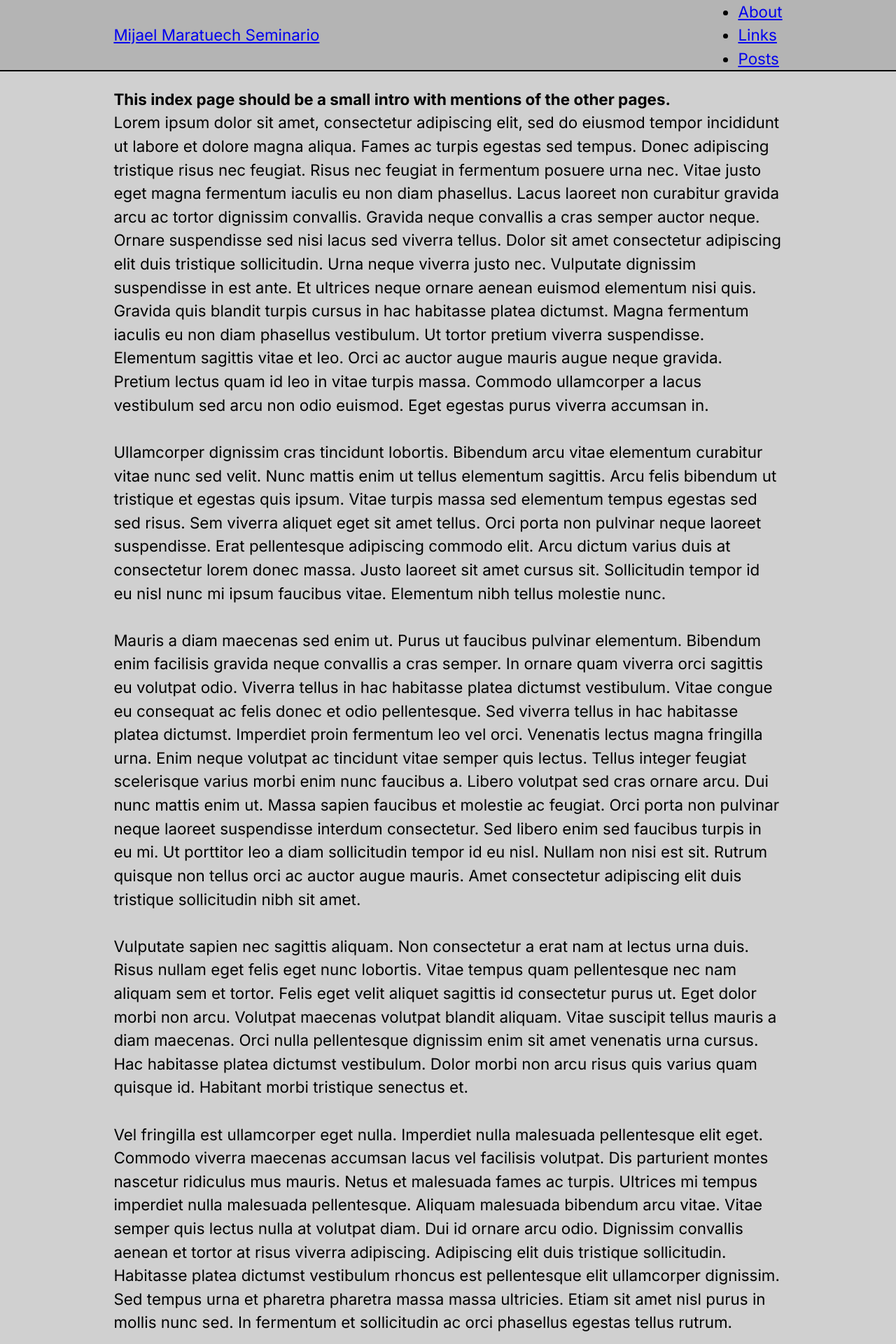
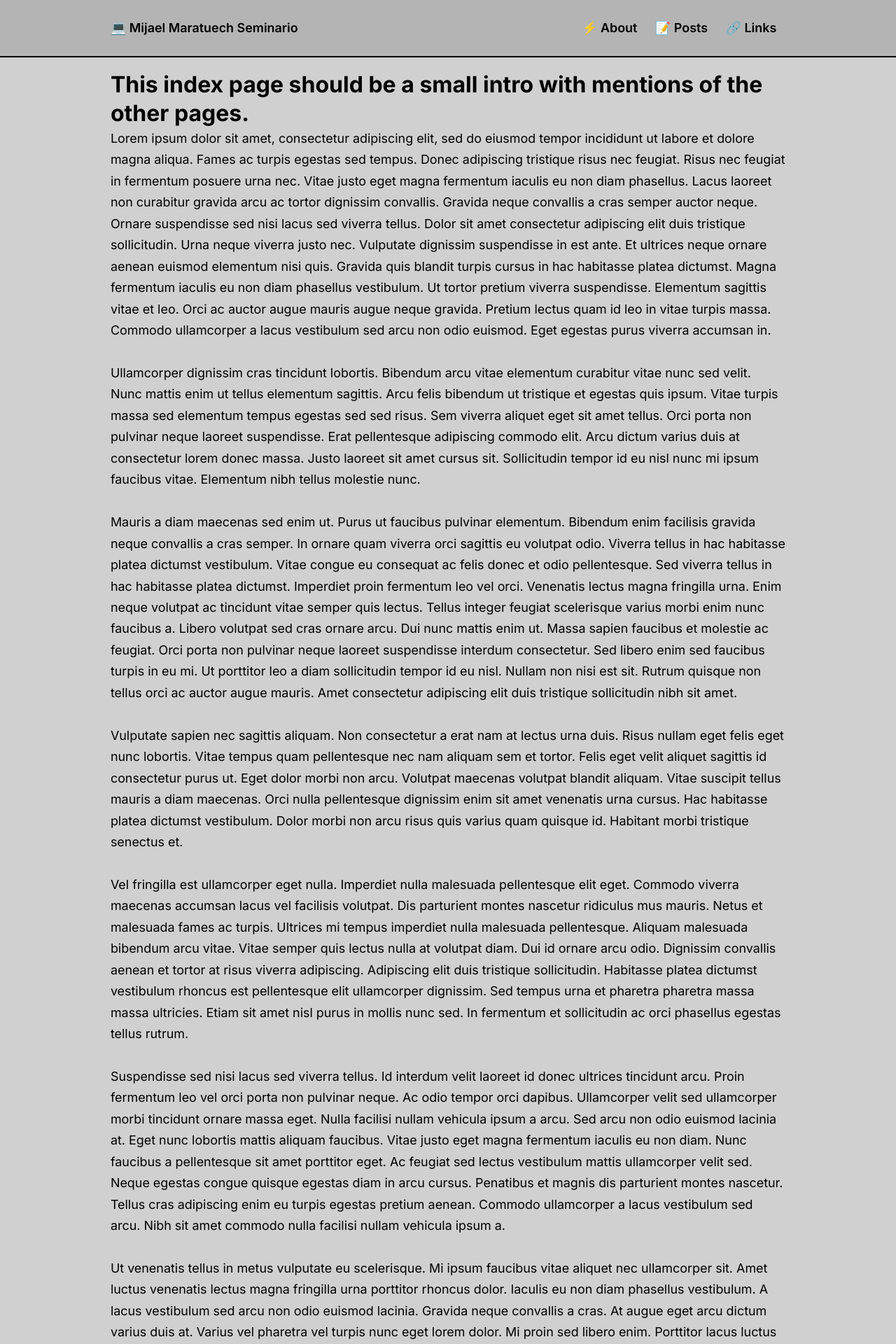
Before and after one commit to mmarat01/PersonalWebsite, a Jekyll site: the page built from index.html, in a window 1280 px wide. Shown: the top 1920 px of the page at 70% size. Built offline with Jekyll 4.4.1, drawn with Linux system fonts in a browser that asks for light colours.

Commit message:
typeface work, navbar finished nonresponsive, grid vertical rhythm tweaked

```diff
--- a/_includes/footer.html
+++ b/_includes/footer.html
@@ -1,8 +1,10 @@
 <footer id="footing">
-    <p>this is the footing</p>
-    <br />
-    <br />
-    <br />
-    <br />
+    <div class="container">
+        <p>this is the footing</p>
+        <br />
+        <br />
+        <br />
+        <br />
+    </div>
 
 </footer>
--- a/_includes/header.html
+++ b/_includes/header.html
@@ -1,12 +1,25 @@
+<!-- {% if unicode.funky_looking %} 'it is an emoji' {% endif %} -->
 <header id="navbar">
     <nav class="container" id="navbar-container">
-        <a id="logo" href="{{ site.url }}">{{ site.title }}</a>
-        <ul id="nav-pages">
-            {% for page in site.pages %}
-                {% if page.title %}
-                    <li><a class="page-link" href="{{ page.url | prepend: site.baseurl }}">{{ page.title }}</a></li>
-                {% endif %}
-            {% endfor %}
-        </ul>
+        <a id="logo" href="{{ site.url }}">&#x1F4BB; {{ site.title }}</a>
+        <div id="nav-menu">
+            <ul id="nav-pages">
+                {%- assign my_pages = "About,Posts,Links" | split: ',' -%}
+                {% for page in my_pages %}
+                <li class="page-item">
+                    <a class="page-link" href="/{{ page }}/">
+                        {% if page == 'About' %}
+                            &#x26A1;
+                        {% elsif page == 'Posts' %}
+                            &#x1F4DD;
+                        {% elsif page == 'Links' %}
+                            &#x1F517;
+                        {% endif %}
+                        {{ page }}
+                    </a>
+                </li>
+                {% endfor %}
+            </ul>
+        </div>
     </nav>
 </header>
--- a/_layouts/main.html
+++ b/_layouts/main.html
@@ -3,8 +3,10 @@
     {% include head.html %}
     <body>
         {% include header.html %}
-        <main class="container">
-            {{ content }}
+        <main id="main">
+            <section class="container">
+                {{ content }}
+            </section>
         </main>
         {% include footer.html %}
     </body>
--- a/assets/css/styles.css
+++ b/assets/css/styles.css
@@ -1,13 +1,27 @@
+/* This is my first proper stylesheet (hopefully!!!) and it is heavily inspired by those on
+   Aleksandr Hovhannisyan's site (https://www.aleksandrhovhannisyan.com/about/), Jake Jarvis's
+   (https://jarv.is/), and Converting Colors (https://convertingcolors.com/).
+
+   rock and roll y que viva el Perú
+*/
+
 /* Inter, by Rasmus Andersson: https://rsms.me/inter/ */
 @import url('https://fonts.googleapis.com/css2?family=Inter:wght@300;400;500;600;700;800&display=swap');
 
-/* variables (& other stuff?) */
+/* variables (for that which is reused (sometimes)) */
 :root {
-  --main-gray: #D0D0D0;
-  --alt-gray: #B4B4B4;
+  --main-gray: #B4B4B4;
+  --alt-gray: #D0D0D0;
   --black: #000;
+  --nav-height: 6.4rem;
   --container-maxwidth: 1000px;
   --container-padding: 1.4rem;
+}
+
+html{
+  overflow: hidden;
+  height: 100%;
+  font-size: .8em;
 }
 
 /* base */
@@ -15,18 +29,28 @@
   margin: 0;
   padding: 0;
   box-sizing: border-box;
-  font-size: 1em; /* base font 10px */
 }
 
 /* */
 body {
   font-family: 'Inter', sans-serif;
-  font-size: 1.4em;
+  overflow: auto;
+  font-size: 1.4rem;
+  font-weight: 400;
   color: var(--black);
   text-decoration: none;
-  line-height: 1.5;
+  line-height: 1.7;
   background-color: var(--main-gray);
-  min-height: 100vh;
+  height: 100vh;
+  display: grid;
+  grid-template-rows: var(--nav-height) 1fr auto;
+  grid-template-areas: 'header' 'content' 'footer';
+}
+
+h1, h2, h3, h4, h5, h6{
+  font-weight: 700;
+  font-size: 2.5rem;
+  line-height: 1.3;
 }
 
 .container{
@@ -37,14 +61,21 @@ body {
 }
 
 #navbar{
-  background-color: var(--alt-gray);
+  background-color: var(--main-gray);
   border-bottom: 2px solid var(--black);
-  height: 6.4rem;
-  position: sticky;
+  grid-area: header;
+  /* box-shadow: 0 1px 4px #797878; */
+  height: var(--nav-height);
+  position: fixed;
   top: 0;
   left: 0;
   right: 0;
   width: 100%;
+}
+
+#navbar a{
+  text-decoration: none;
+  color: var(--black);
 }
 
 #navbar-container{
@@ -54,10 +85,31 @@ body {
   align-items: center;
 }
 
+#nav-pages{
+  list-style: none;
+  display: flex;
+  font-weight: 600;
+}
+
+#nav-pages li{
+  padding: 1rem;
+  /* display: block; */
+}
+
+#logo{
+  font-weight: 600;
+}
+
 #footing {
-  background-color: var(--alt-gray);
+  grid-area: footer;
+  background-color: var(--main-gray);
   border-top: 2px solid var(--black);
   bottom: 0;
   align-items: center;
   justify-content: center;
 }
+
+#main{
+  background-color: var(--alt-gray);
+  grid-area: content;
+}
```
